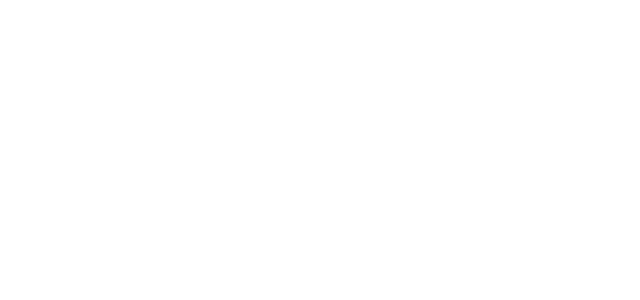
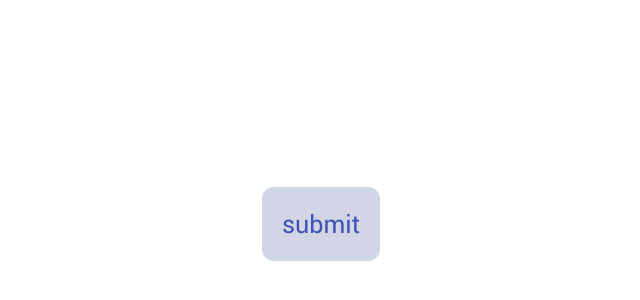
Before and after one commit to alipsm/PartArticles, a Next.js app: page / in a window 1280 px wide. Shown: the part 176-476 px from the top of the page, without its empty margins (319-959 px from the left). Built offline with nearby package versions, Linux system fonts and the light colour scheme.

Commit message:
convert btn,input to scss module.

```diff
--- a/components/elements/button/ButtonUI.tsx
+++ b/components/elements/button/ButtonUI.tsx
@@ -1,5 +1,5 @@
 import React from 'react'
-// import './style.scss'
+import btnStyles from './_style.module.scss'
 
 interface myProps{
   text?:string,
@@ -10,8 +10,8 @@ interface myProps{
 
 export default function ButtonUI(props:myProps) {
   return (
-    <div id='ButtonUi' className={`${props.fullWidth&&"fullWidth"}`}>
-      <button onClick={()=>props.onButtonClicked!=undefined?props.onButtonClicked():""} className={`btnBaseStyle ${!!props.type?props.type:"Primary"}`}>{props.text}</button>
+    <div id={btnStyles.ButtonUi} className={`${props.fullWidth&&btnStyles.fullWidtdh}`}>
+      <button onClick={()=>props.onButtonClicked!=undefined?props.onButtonClicked():""} className={`${btnStyles.btnBaseStyle} ${!!props.type?btnStyles[props.type]:btnStyles.Primary}`}>{props.text}</button>
     </div>
   )
 }
--- a/pages/_app.tsx
+++ b/pages/_app.tsx
@@ -2,8 +2,6 @@
 import React from 'react'
 import type { AppProps } from 'next/app'
 import '../styles/global.css'
-import '../components/elements/button/style.scss'
-import '../components/elements/input/style.scss'
 import '../styles/style.css'
 
 export default function App({ Component, pageProps }: AppProps) {
--- a/pages/index.tsx
+++ b/pages/index.tsx
@@ -1,6 +1,7 @@
-import React, { useState } from 'react'
+import React from 'react'
+import ButtonUI from '../components/elements/button/ButtonUI'
+import InputUI from '../components/elements/input/InputUI'
 
 export default function Home() {
-
-  return (<div className='parent'></div>)
+  return (<div className='parent'><ButtonUI text='submit' type='Tertiary'/></div>)
 }
```
Also changed, not shown: components/elements/input/InputUI.tsx (+13 -5 lines), components/elements/button/_style.module.scss (renamed from components/elements/button/style.scss), components/elements/input/_style.module.scss (renamed from components/elements/input/style.scss).
